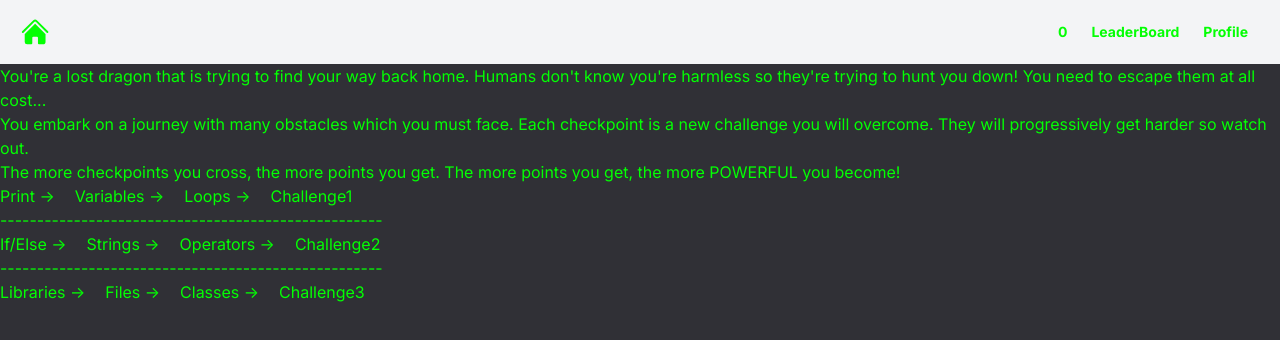
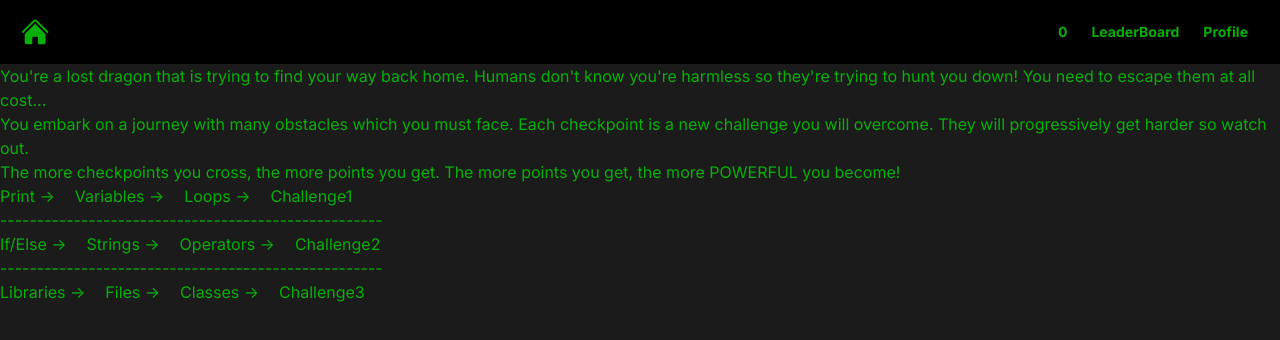
Before and after one commit to lynnhakim/WayneHacks2024, a Next.js app in the folder wayne-hacks/: page / in a window 1280 px wide. Shown: the top 340 px of the page. Built offline with nearby package versions, Linux system fonts and the light colour scheme.

Commit message:
changed colors

```diff
--- a/wayne-hacks/src/app/components/Navbar.js
+++ b/wayne-hacks/src/app/components/Navbar.js
@@ -3,7 +3,7 @@ import Profile from "../Profile/page";
 Profile
 export default function Navbar({Score}) {
   return (
-    <div className="flex bg-gray-100 h-16 items-center z-40">
+    <div className="flex bg-black h-16 items-center z-40">
       <HomeIcon className="h-8 w-8 ml-5" />
       <div className="flex text-sm items-center mr-5 justify-end w-full">
         <a href="/Score">
--- a/wayne-hacks/src/app/globals.css
+++ b/wayne-hacks/src/app/globals.css
@@ -1,8 +1,8 @@
 html {
   width: 100%;
   height: 100%;
-  background-color: #303036;
-  color:rgb(3, 255, 3);
+  background-color: #1b1b1c;
+  color:rgb(9, 175, 9);
 }
 
 .button-q{
```
